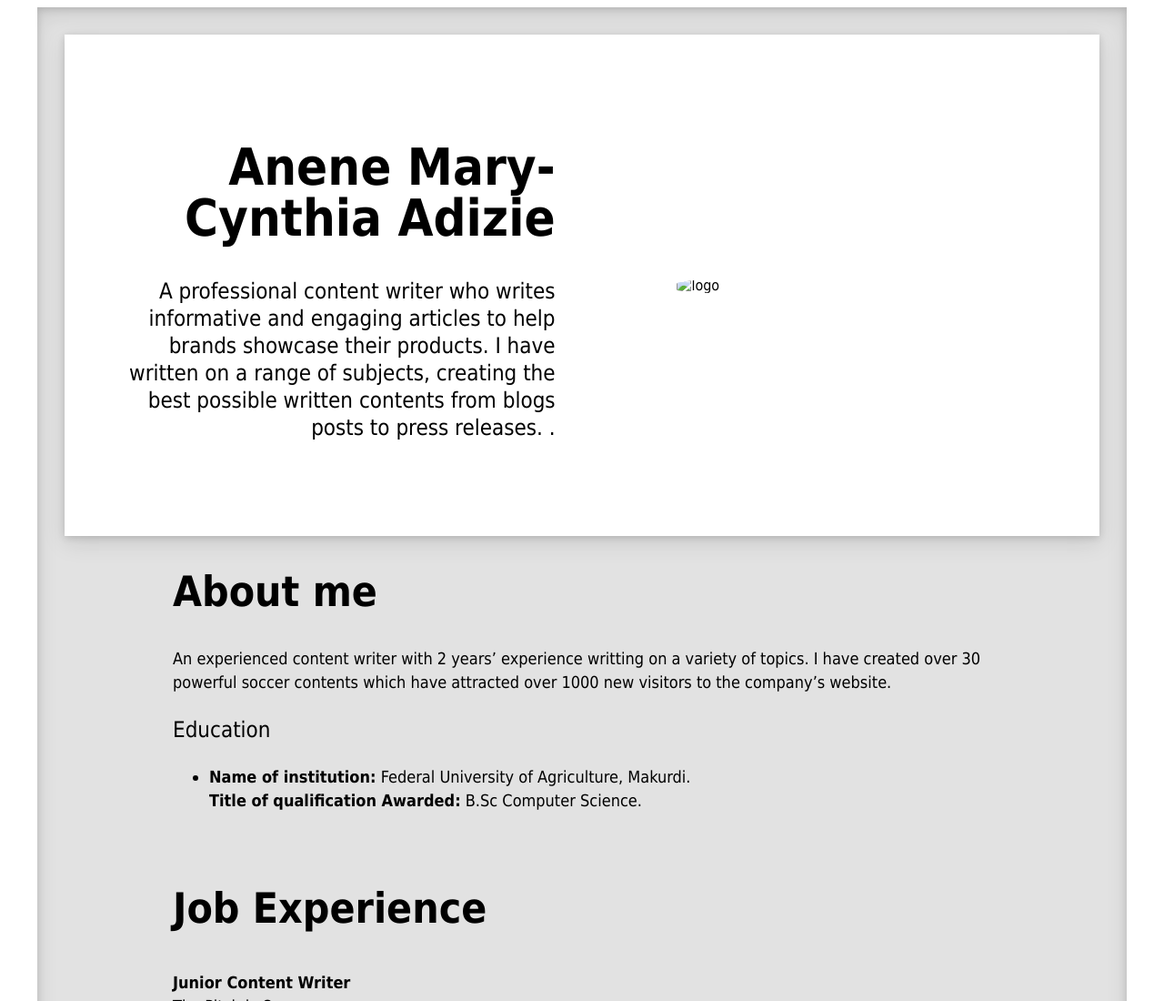
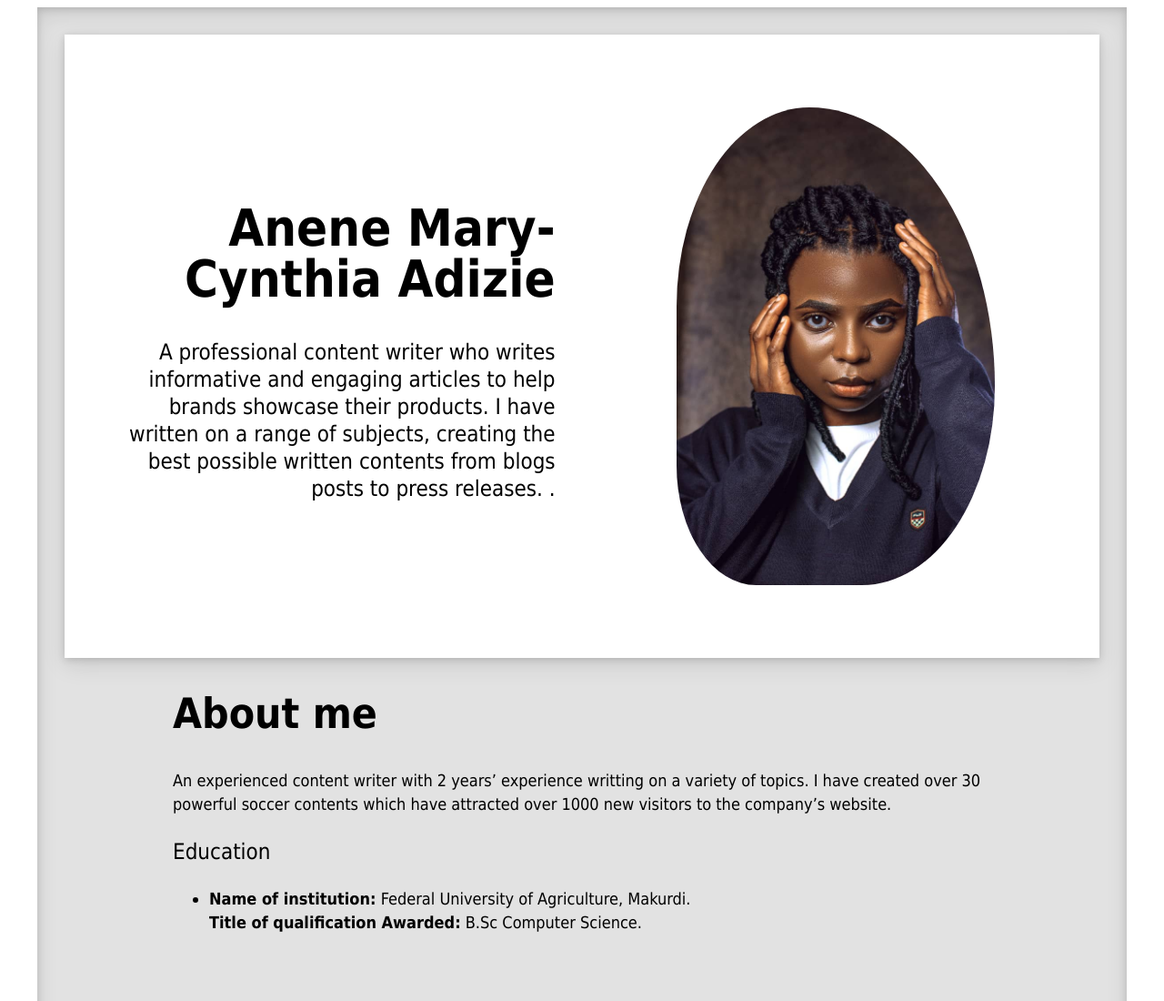
Before and after one commit to GiftedNathan/cynthia, a plain HTML site: page index.html in a window 1280 px wide. Shown: the top 1100 px of the page at 91% size. Drawn offline with Linux system fonts and the light colour scheme; the site is published under a folder, as on GitHub Pages, so addresses that start at the root find nothing.

Commit message:
Added all files

```diff
--- a/index.html
+++ b/index.html
@@ -21,7 +21,7 @@
           </p>
         </div>
         <div class="header-image">
-          <img src="/cynthia.jpg" alt="logo" />
+          <img src="cynthia.jpg" alt="logo" />
         </div>
       </header>
       <section>
```
